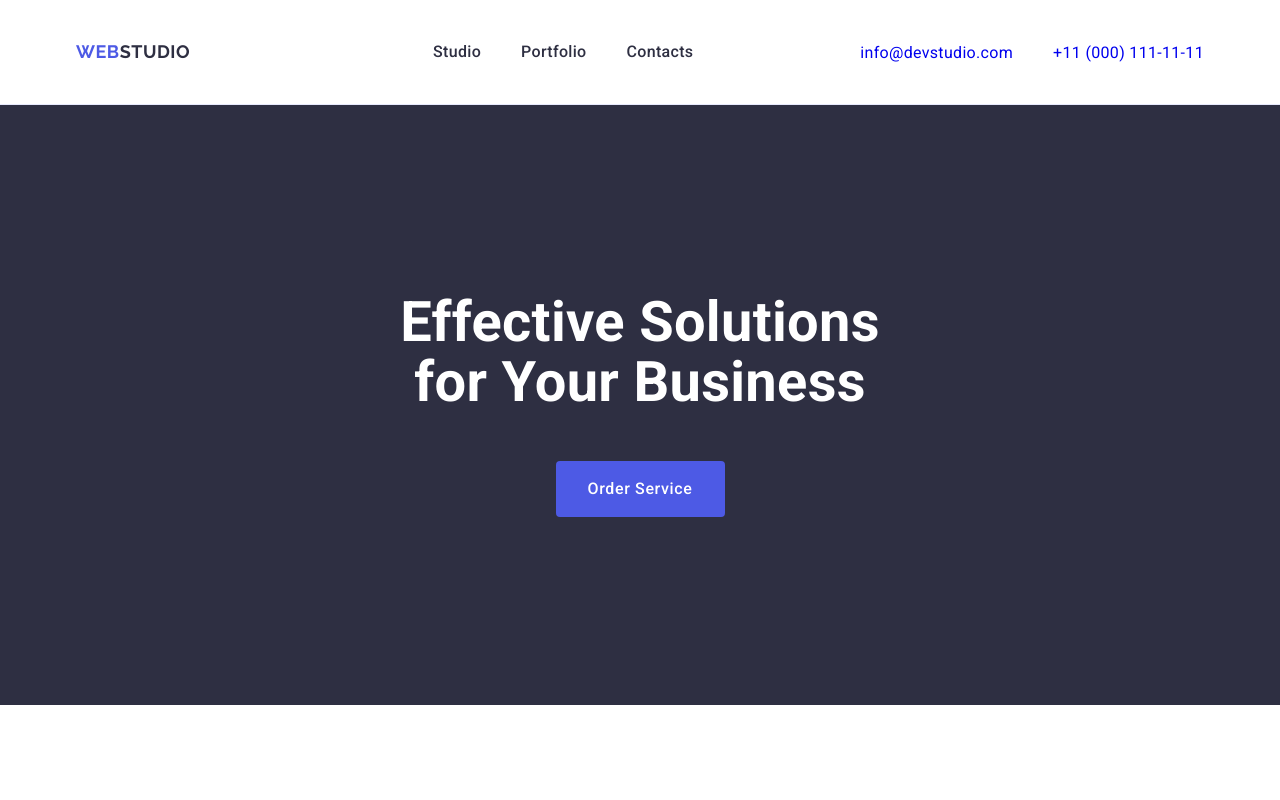
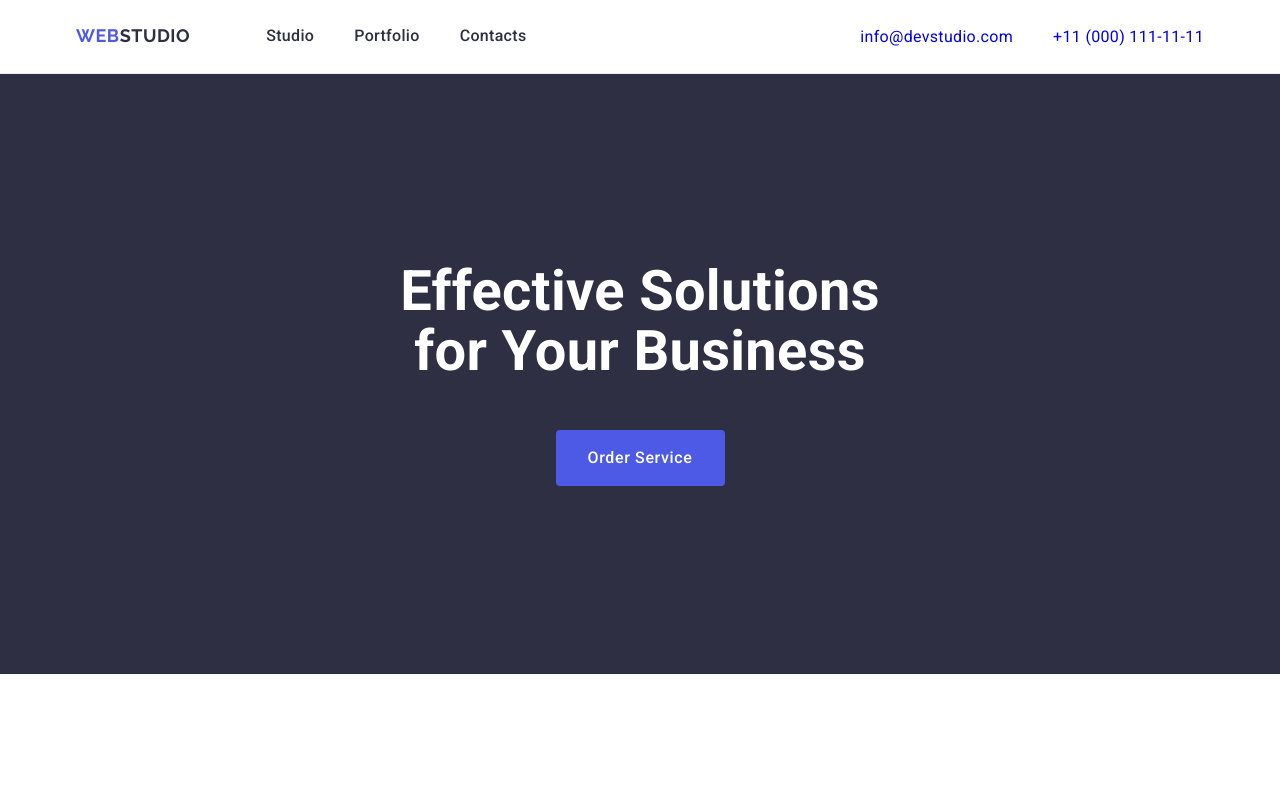
Before and after one commit to serggoldberg/goit-markup-hw-03, a plain HTML site: page index.html in a window 1280 px wide. Shown: the top 800 px of the page. Drawn offline with nearby package versions, Linux system fonts and the light colour scheme.

Commit message:
hw03-end

```diff
--- a/css/styles.css
+++ b/css/styles.css
@@ -86,8 +86,6 @@ img {
   display: flex;
   justify-content: space-between;
   align-items: center;
-  gap: 24px;
-  flex-grow: 1;
 }
 
 .nav-list {
@@ -95,6 +93,7 @@ img {
   gap: 40px;
   flex-grow: 1;
   justify-content: center;
+  margin: 0;
 }
 
 .nav-link {
@@ -107,11 +106,12 @@ img {
 .nav-link:hover,
 .nav-link:focus {
   color: var(--c-hover);
-  text-decoration: underline;
+  text-decoration: none;
 }
 .header-social {
   display: flex;
   gap: 40px;
+  margin: 0;
 }
 
 .add-link {
@@ -120,6 +120,8 @@ img {
 .address-link {
   text-decoration: none;
   font-weight: 400;
+  display: inline-block;
+  padding: 24px 0;
 }
 .address-link:hover,
 .address-link:focus {
```
